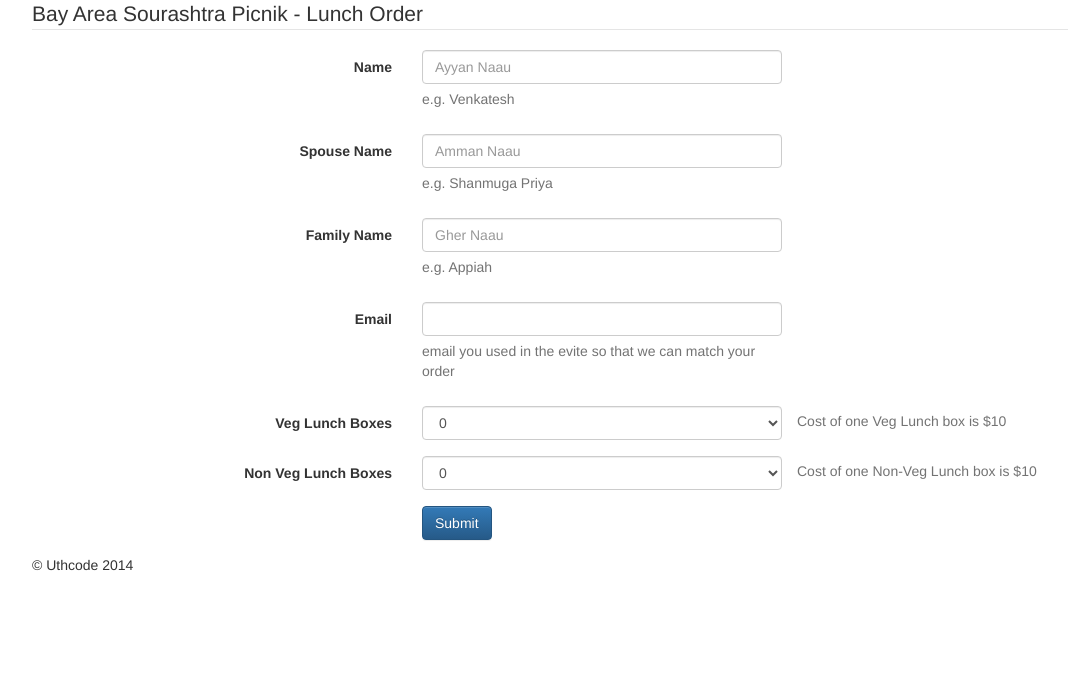
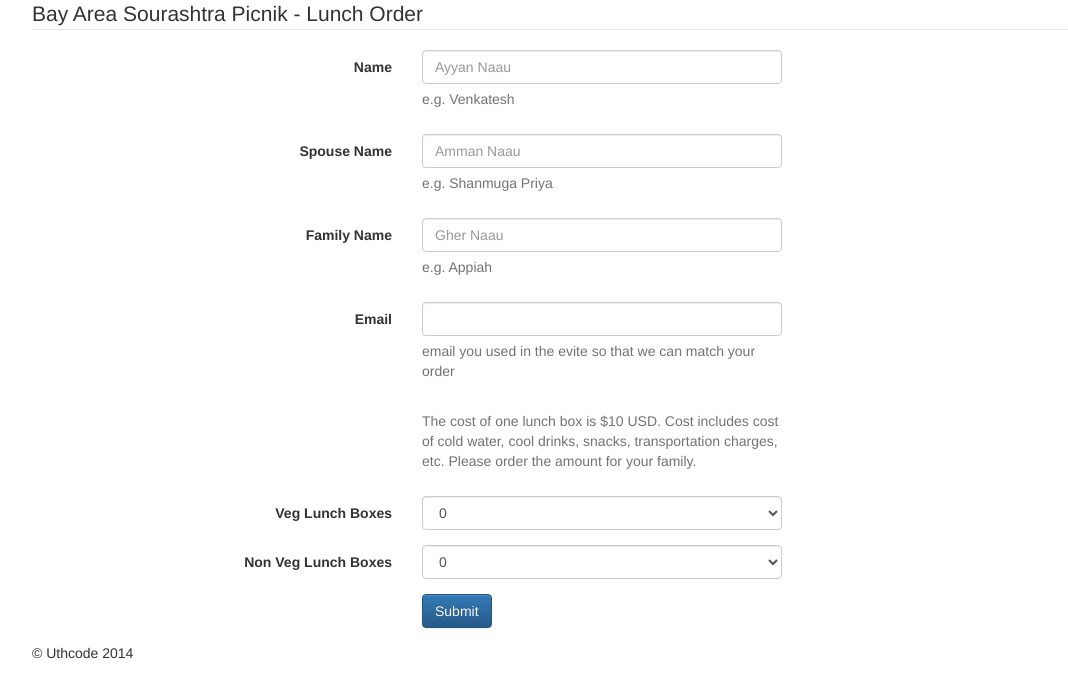
Before and after one commit to uthcode/baysourashtra, a Python web app: template templates/form.html in a window 1280 px wide. Shown: the part 57-755 px from the top of the page, without its empty margins (38-1106 px from the left). Run offline with Jinja, Linux system fonts and the light colour scheme; the template is opened without the code that fills it: most values are stand-ins (such as "Sample title", 1, 10 or a date in 2020); some libraries are stand-ins or nearby versions.

Commit message:
Updated the help text with cost

```diff
--- a/templates/form.html
+++ b/templates/form.html
@@ -44,7 +44,16 @@
             </div>
         </div>
 
-        <!-- Select Basic -->
+        <!-- Text input-->
+        <div class="form-group">
+            <label class="col-md-4 control-label" for="help"></label>
+            <div class="col-md-4">
+                <input id="helptxt" name="help" type="hidden" placeholder="" class="form-control input-md" required="">
+                <span class="help-block">The cost of one lunch box is ${{non_veg_cost}} USD. Cost includes cost of cold water, cool drinks, snacks, transportation charges, etc. Please order the amount for your family.</span>
+            </div>
+        </div>
+
+
         <div class="form-group">
             <label class="col-md-4 control-label" for="veg">Veg Lunch Boxes</label>
             <div class="col-md-4">
@@ -62,7 +71,6 @@
                     <option value="10">10</option>
                 </select>
             </div>
-            <span class="help-block">Cost of one Veg Lunch box is ${{veg_cost}}</span>
         </div>
 
         <!-- Select Basic -->
@@ -83,7 +91,6 @@
                     <option value="10">10</option>
                 </select>
             </div>
-            <span class="help-block">Cost of one Non-Veg Lunch box is ${{non_veg_cost}}</span>
         </div>
 
         <!-- Button -->
```
